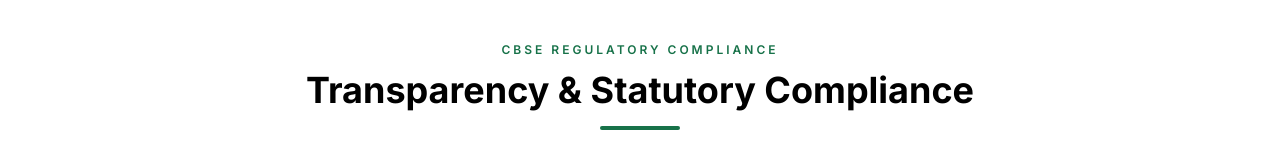
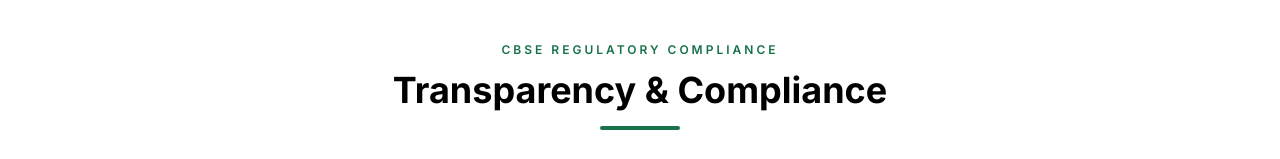
Before and after one commit to ROI-1213/sjrps_public_school_rajajinagar, a React (Vite) app: page /mandatory-disclosure in a window 1280 px wide. Shown: the part 434-593 px from the top of the page. Built offline with nearby package versions, Linux system fonts and the light colour scheme; no server answers.

Commit message:
Update heading to 'Transparency & Compliance' on Mandatory Disclosure page

```diff
--- a/src/pages/MandatoryDisclosure.tsx
+++ b/src/pages/MandatoryDisclosure.tsx
@@ -91,7 +91,7 @@
             CBSE Regulatory Compliance
           </p>
           <h1 className="text-3xl md:text-4xl font-bold text-black mb-4">
-            Transparency & Statutory Compliance
+            Transparency & Compliance
           </h1>
           <div className="mx-auto h-1 w-20 bg-indian-green rounded-full mb-6" />
           <p className="text-lg text-foreground/80 leading-relaxed">
```
